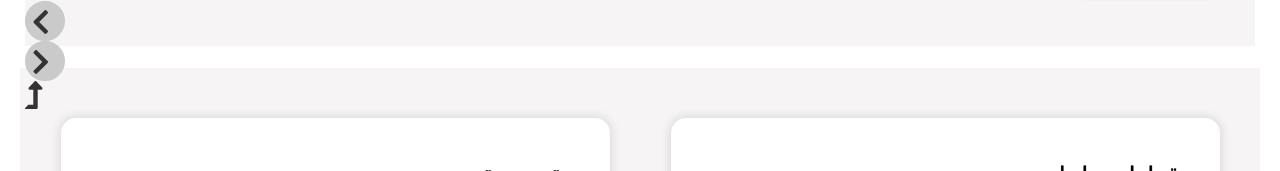
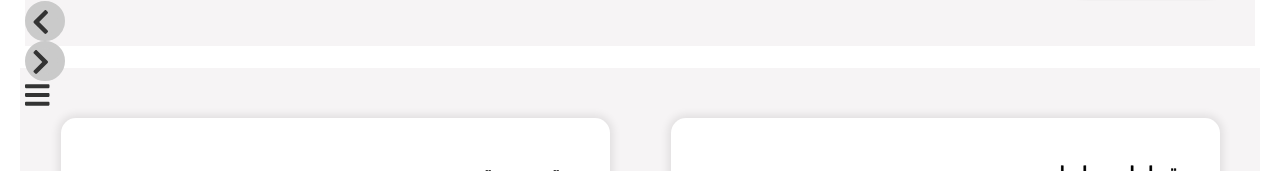
Before and after one commit to Ahmed-SM/Bowabty-React, a React (Create React App) app: page / in a window 1280 px wide. Shown: the part 482-653 px from the top of the page. Built offline with nearby package versions, Linux system fonts and the light colour scheme; the HTML template or start-up script is replaced by a standard one; a web font is replaced by a local one.

Commit message:
Added New Icon

```diff
--- a/src/components/servicesSlider/servicesSlider.jsx
+++ b/src/components/servicesSlider/servicesSlider.jsx
@@ -1,7 +1,7 @@
 import React from "react";
 import styled from "styled-components";
 import { FontAwesomeIcon } from "@fortawesome/react-fontawesome";
-import {faChevronRight, faChevronLeft, faLevelUpAlt} from '@fortawesome/free-solid-svg-icons';
+import {faChevronRight, faChevronLeft, faLevelUpAlt, faBars} from '@fortawesome/free-solid-svg-icons';
 
 
 const StyledServicesContainer = styled.div`
@@ -282,7 +282,7 @@ const ServicesSlider = () => {
         </CarouselControlRight>
       </div>
       <div id="minimize" class="minimize-left">
-      <FontAwesomeIcon size="2x" icon={faLevelUpAlt} />
+      <FontAwesomeIcon size="2x" icon={faBars} />
       </div>
     </StyledServicesContainer>
   );
```
